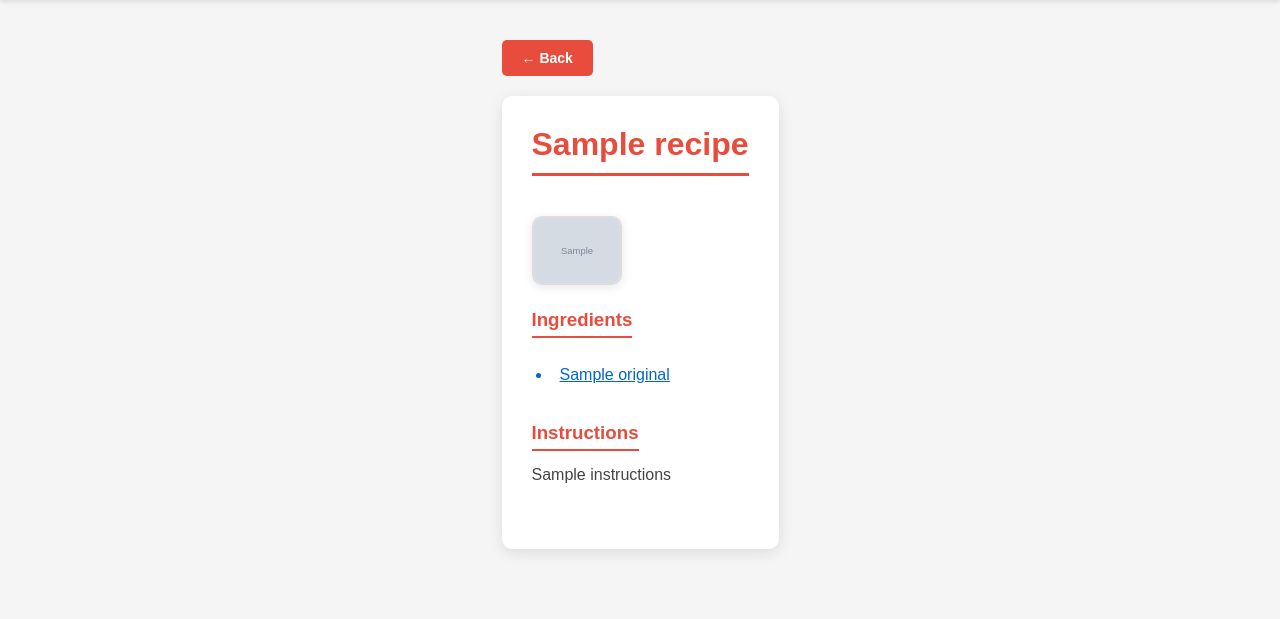
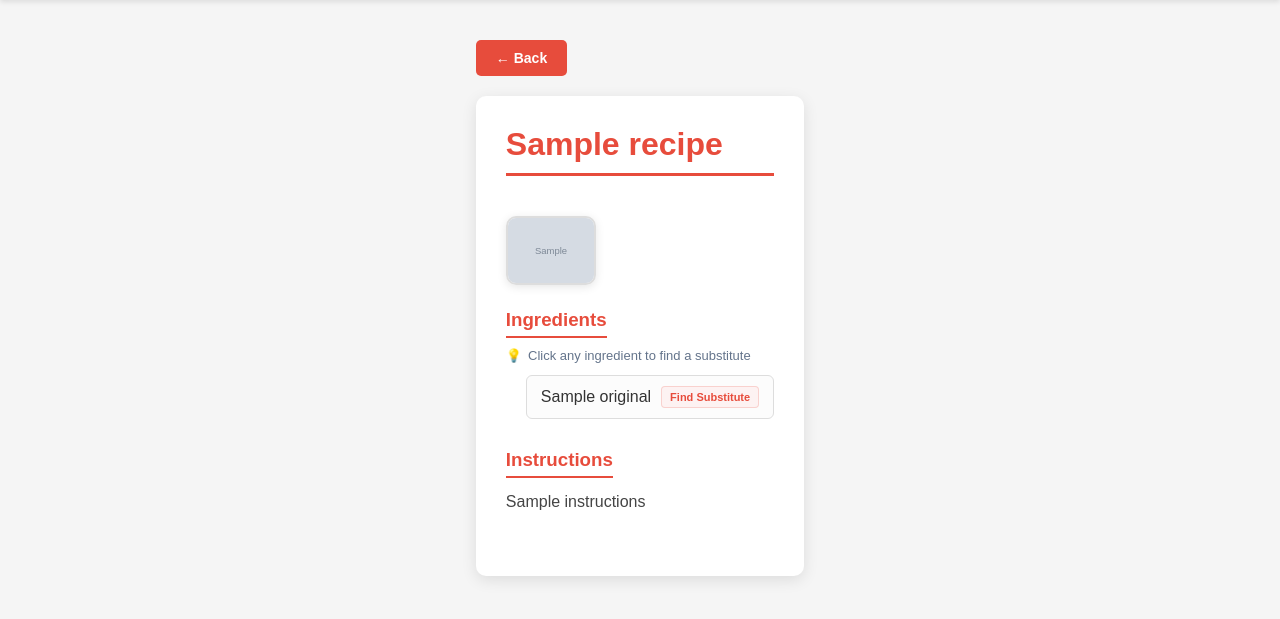
Before and after one commit to David-Beninson/recipe_project, a Flask app: template templates/cooking_steps.html in a window 1280 px wide. Shown: the part 76-695 px from the top of the page. Run offline with Flask 3, Linux system fonts and the light colour scheme; the template is opened without the code that fills it: most values are stand-ins (such as "Sample title", 1, 10 or a date in 2020); grey boxes marked "Sample" are stand-in pictures; parts of the project's set-up code (start-up, migrations or seed data) failed here and were passed over.

Commit message:
fix Substitute

```diff
--- a/static/css/style.css
+++ b/static/css/style.css
@@ -167,23 +167,60 @@ body {
     margin-bottom: 8px;
 }
 
+.ingredient-hint {
+    font-size: 13px;
+    color: #64748b;
+    margin-bottom: 12px;
+    display: flex;
+    align-items: center;
+    gap: 6px;
+}
+
 .ingredients-list {
     list-style-type: none;
     padding: 0;
 }
 
 .clickable-ingredient {
+    display: flex;
+    justify-content: space-between;
+    align-items: center;
     cursor: pointer;
-    color: #0066cc;
-    text-decoration: underline;
-    padding: 8px;
-    margin: 5px 0;
-    border-radius: 3px;
-    transition: background-color 0.2s;
+    padding: 10px 14px;
+    margin: 8px 0;
+    background-color: #fcfcfc;
+    border: 1px solid #ddd;
+    border-radius: 6px;
+    font-weight: 500;
+    color: #333;
+    transition: all 0.2s ease-in-out;
 }
 
 .clickable-ingredient:hover {
-    background-color: #e8f0ff;
+    background-color: #fdf2f2;
+    border-color: #e74c3c;
+    transform: translateY(-1px);
+    box-shadow: 0 4px 6px -1px rgba(231, 76, 60, 0.1);
+}
+
+.clickable-ingredient::after {
+    content: 'Find Substitute';
+    font-size: 11px;
+    font-weight: 600;
+    color: #e74c3c;
+    background-color: #fdf2f2;
+    padding: 4px 8px;
+    border-radius: 4px;
+    transition: all 0.2s;
+    white-space: nowrap;
+    margin-left: 10px;
+    border: 1px solid rgba(231, 76, 60, 0.2);
+}
+
+.clickable-ingredient:hover::after {
+    background-color: #e74c3c;
+    color: white;
+    border-color: #e74c3c;
 }
 
 .substitutes-section {
--- a/templates/cooking_steps.html
+++ b/templates/cooking_steps.html
@@ -18,6 +18,9 @@
         <!-- Ingredients Section -->
         <div class="info-section">
             <h3>Ingredients</h3>
+            <p class="ingredient-hint">
+                💡 <span>Click any ingredient to find a substitute</span>
+            </p>
             <ul id="ingredients-list" class="ingredients-list">
                 {% for ingredient in recipe.extendedIngredients %}
                 <li class="clickable-ingredient" data-name="{{ ingredient.name }}">
```
Also changed, not shown: app/routers/recipes.py (+6 -1 lines).
